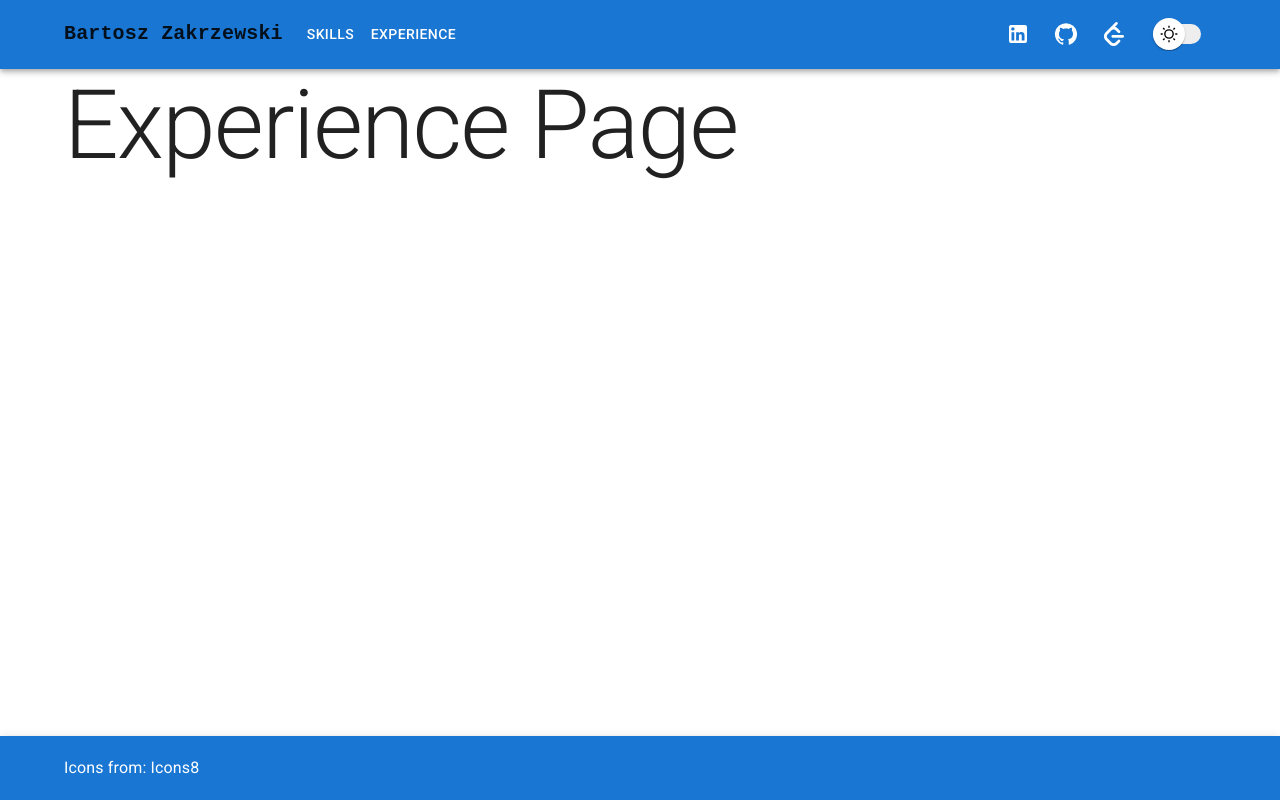
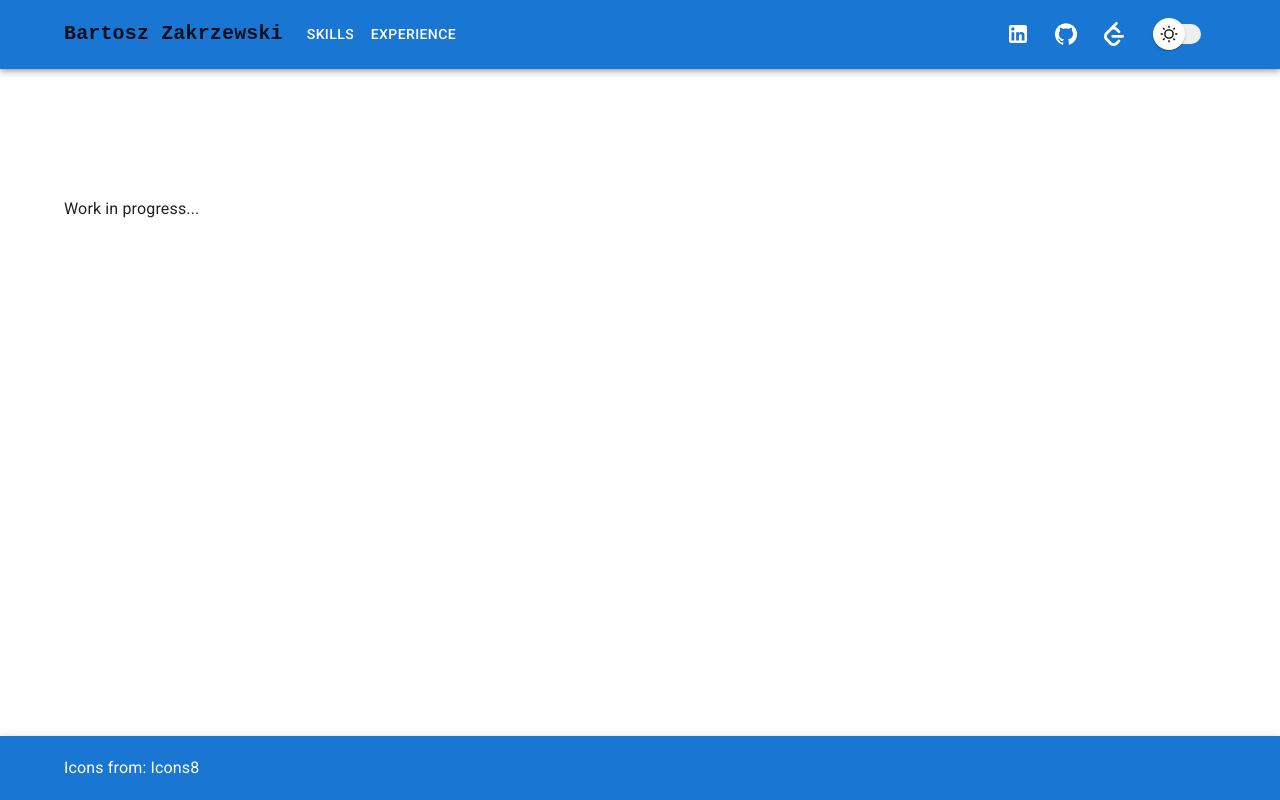
Before and after one commit to zakrzewskib/portfolio, a React (Vite) app: page /experience in a window 1280 px wide. Built offline with nearby package versions, Linux system fonts and the light colour scheme.

Commit message:
docs: Add work in progress caption

```diff
--- a/src/pages/ExperiencePage.tsx
+++ b/src/pages/ExperiencePage.tsx
@@ -1,5 +1,9 @@
 import { Typography } from '@mui/material';
 
 export const ExperiencePage = () => {
-  return <Typography variant="h1">Experience Page</Typography>;
+  return (
+    <Typography variant="body1" sx={{ marginBlock: { xs: 4, md: 16 } }}>
+      Work in progress...
+    </Typography>
+  );
 };
--- a/src/pages/SkillsPage.tsx
+++ b/src/pages/SkillsPage.tsx
@@ -1,5 +1,9 @@
 import { Typography } from '@mui/material';
 
 export const SkillsPage = () => {
-  return <Typography variant="h1">Skills Page</Typography>;
+  return (
+    <Typography variant="body1" sx={{ marginBlock: { xs: 4, md: 16 } }}>
+      Work in progress...
+    </Typography>
+  );
 };
```
